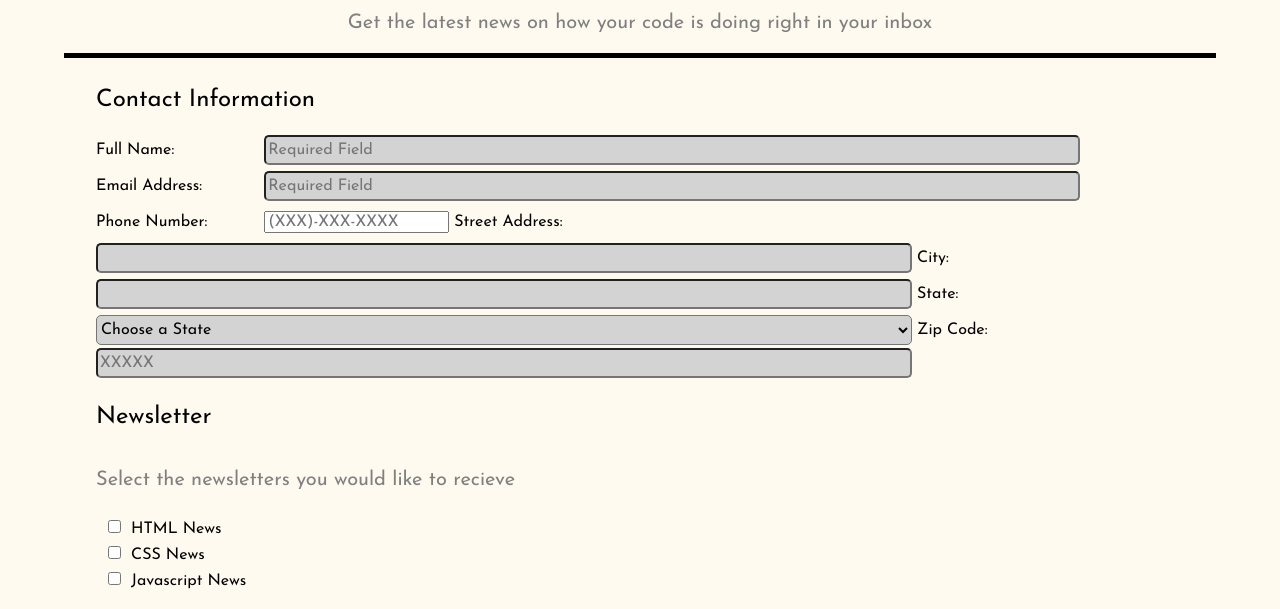
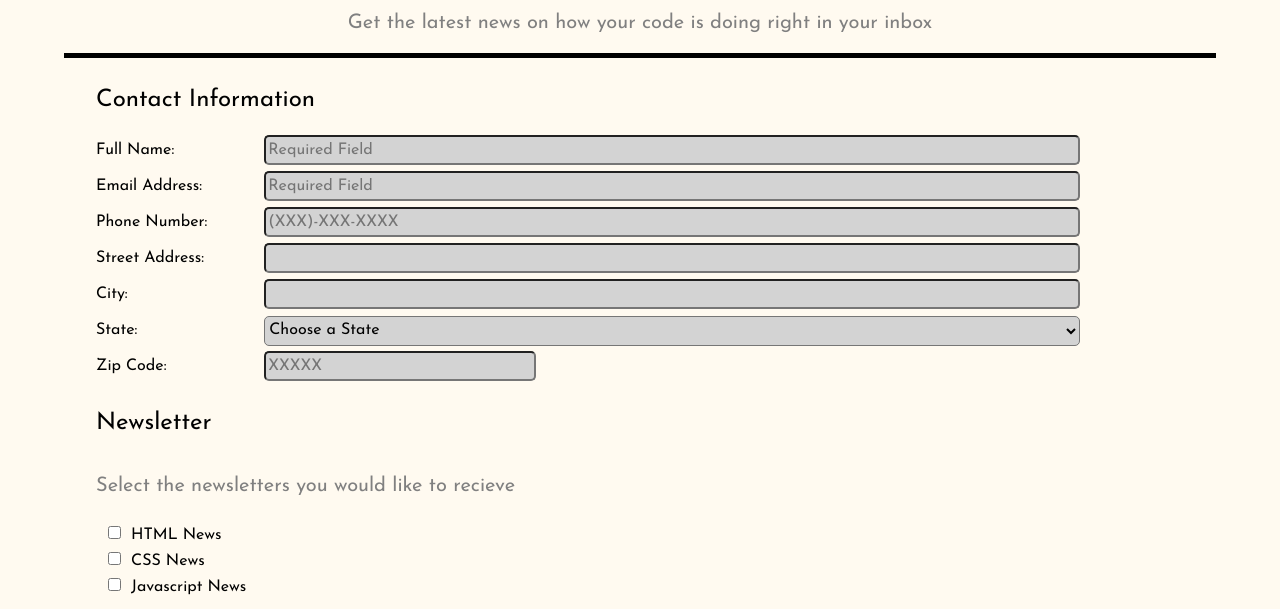
Before and after one commit to brianwaggoner/TECHDEGREE_UNIT_3, a plain HTML site: page index.html in a window 1280 px wide. Shown: the part 189-798 px from the top of the page. Drawn offline with Linux system fonts and the light colour scheme.

Commit message:
Add files via upload

```diff
--- a/css/styles.css
+++ b/css/styles.css
@@ -91,12 +91,14 @@ form {
 /* Attribute Selectors */
 input[type="text"],
 select,
-input[type="email"] {
+input[type="email"],
+input[type="tel"] {
     height: 30px;
 }
 
 input[type="text"],
 input[type="email"],
+input[type="tel"],
 select,
 textarea {
     border-radius: 5px;
@@ -104,10 +106,29 @@ textarea {
     width: 100%;
 }
 
+#zip {
+    border-radius: 5px;
+    background: #d3d3d3;
+    width: 50%;
+}
+
+#zip_label {
+    width: 100%;
+}
+
 input[type="text"]:focus,
-input[type="email"]:focus
+input[type="email"]:focus,
+input[type="tel"]:focus
  {
     background: #FFFAF0;
+}
+
+input[type="text"]:hover,
+input[type="email"]:hover,
+input[type="tel"]:hover {
+    border: solid black 2px;
+    transition: height 2s;
+    height: 50px;
 }
 
 select:focus {
@@ -134,6 +155,7 @@ button {
 
    input[type="text"],
     input[type="email"],
+    input[type="tel"],
     select {
         width: 75%;
     }
@@ -145,4 +167,12 @@ button {
     .box {
         width: 90%;
     }
+
+    #zip {
+        width: 25%;
+    }
+
+    #zip_label {
+        width: 15%;
+    }
 }
```
